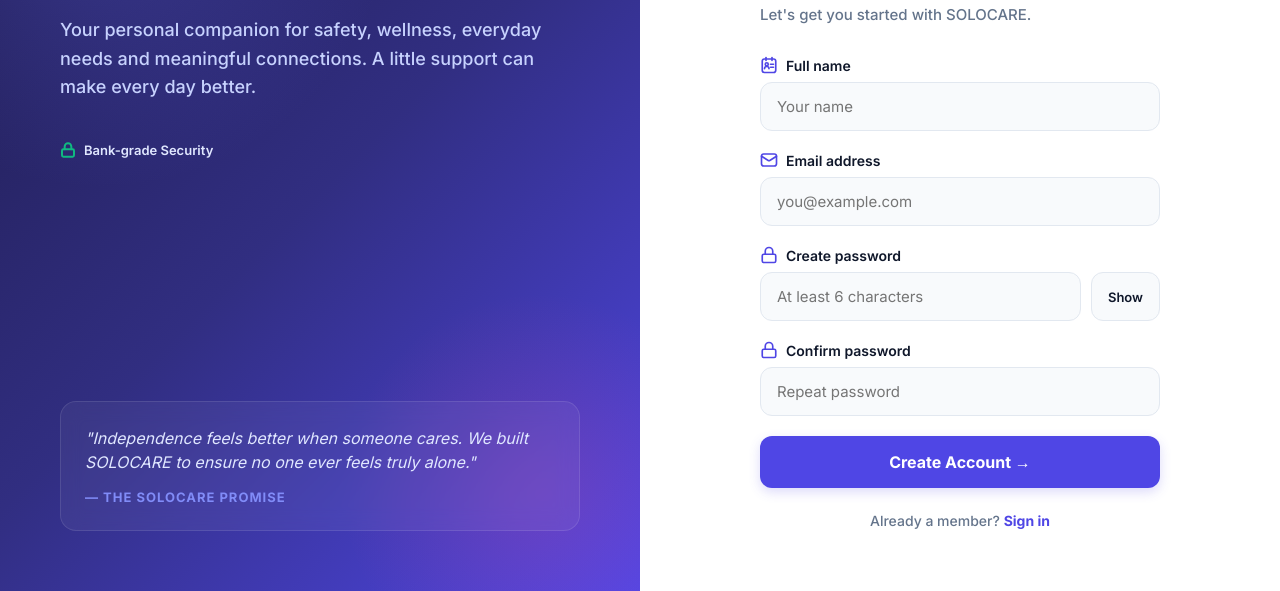
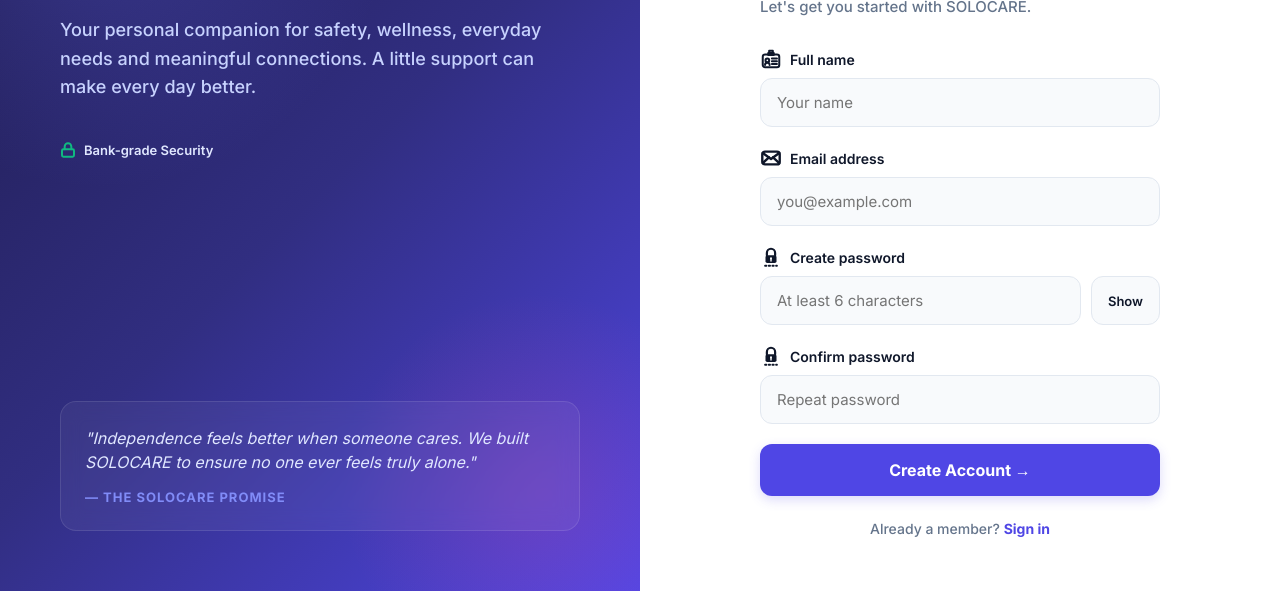
Before and after one commit to vgoud016964-cpu/startup-idea, a website: page index.html in a window 1280 px wide. Both pictures are taken after typing "name@example.com", "Sample123" into the empty fields and a click on the button "Create an account". Shown: the part 209-800 px from the top of the page. Drawn offline with Linux system fonts and the light colour scheme; no server answers.

Commit message:
Update field icons and styles in forms

```diff
--- a/index.html
+++ b/index.html
@@ -94,7 +94,7 @@ h1, h2, h3, .logo-text { font-family: 'Manrope', sans-serif; }
 /* Forms */
 .field { margin-bottom: 20px; }
 .field label { display: flex; align-items: center; gap: 8px; font-size: 14px; font-weight: 600; margin-bottom: 8px; color: var(--text-main); }
-.field-icon { width: 18px; height: 18px; color: var(--primary); flex-shrink: 0; }
+.field-icon { width: 22px; height: 22px; color: #0F172A; flex-shrink: 0; display: inline-block; }
 .field input {
   width: 100%; padding: 14px 16px; background: var(--bg-color);
   border: 1px solid var(--border); border-radius: 12px; color: var(--text-main);
@@ -324,11 +324,17 @@ footer { text-align: center; color: var(--text-muted); font-size: 13px; padding:
     <h2>Welcome home.</h2>
     <p class="subtitle">Your safe space starts here.</p>
     <div class="field">
-      <label><svg class="field-icon" viewBox="0 0 24 24" fill="none" stroke="currentColor" stroke-width="2.2" stroke-linecap="round" stroke-linejoin="round"><rect x="2" y="4" width="20" height="16" rx="3"/><path d="m22 7-8.97 5.7a1.94 1.94 0 0 1-2.06 0L2 7"/></svg>Email address</label>
+      <label>
+        <svg class="field-icon" viewBox="0 0 24 24" fill="none" stroke="currentColor" stroke-width="2.6" stroke-linecap="round" stroke-linejoin="round"><rect x="2.5" y="5" width="19" height="14" rx="3"/><path d="m3 6.5 9 6.5 9-6.5"/><path d="m3 17.5 6.8-6.2"/><path d="m21 17.5-6.8-6.2"/></svg>
+        Email address
+      </label>
       <input id="loginEmail" type="email" placeholder="you@example.com" required>
     </div>
     <div class="field">
-      <label><svg class="field-icon" viewBox="0 0 24 24" fill="none" stroke="currentColor" stroke-width="2.2" stroke-linecap="round" stroke-linejoin="round"><rect x="3" y="11" width="18" height="11" rx="2" ry="2"/><path d="M7 11V7a5 5 0 0 1 10 0v4"/></svg>Password</label>
+      <label>
+        <svg class="field-icon" viewBox="0 0 24 24" fill="none"><path d="M7.5 10V7.5a4.5 4.5 0 0 1 9 0V10" stroke="currentColor" stroke-width="2.4" stroke-linecap="round"/><rect x="6" y="10" width="12" height="8.5" rx="2" fill="currentColor"/><circle cx="12" cy="13.5" r="1.1" fill="#FFFFFF"/><path d="M12 14.2v2.2" stroke="#FFFFFF" stroke-width="1.5" stroke-linecap="round"/><path d="M5.5 21.5h13" stroke="currentColor" stroke-width="2" stroke-linecap="round" stroke-dasharray="1.5 2.5"/></svg>
+        Password
+      </label>
       <div class="password-wrap"><input id="loginPassword" type="password" placeholder="Enter password" required><button class="eye" type="button" onclick="togglePassword('loginPassword',this)">Show</button></div>
     </div>
     <button class="primary" id="loginBtn" type="submit">Sign In →</button>
@@ -339,19 +345,31 @@ footer { text-align: center; color: var(--text-muted); font-size: 13px; padding:
     <h2>Create your space.</h2>
     <p class="subtitle">Let's get you started with SOLOCARE.</p>
     <div class="field">
-      <label><svg class="field-icon" viewBox="0 0 24 24" fill="none" stroke="currentColor" stroke-width="2.2" stroke-linecap="round" stroke-linejoin="round"><path d="M16 2v4"/><path d="M8 2v4"/><rect x="3" y="4" width="18" height="18" rx="3"/><circle cx="9" cy="11" r="2"/><path d="M6 17a3 3 0 0 1 6 0"/><line x1="14" y1="11" x2="18" y2="11"/><line x1="14" y1="15" x2="18" y2="15"/></svg>Full name</label>
+      <label>
+        <svg class="field-icon" viewBox="0 0 24 24" fill="none" stroke="currentColor" stroke-width="2.2" stroke-linecap="round" stroke-linejoin="round"><path d="M10 3h4v3h-4z"/><path d="M9 5.5h6v2H9z"/><rect x="3" y="7" width="18" height="14" rx="2.5"/><circle cx="8" cy="13.5" r="2"/><path d="M5.5 18.5a2.5 2.5 0 0 1 5 0"/><line x1="13" y1="11.5" x2="18.5" y2="11.5"/><line x1="13" y1="14.5" x2="18.5" y2="14.5"/><line x1="13" y1="17.5" x2="18.5" y2="17.5"/></svg>
+        Full name
+      </label>
       <input id="regName" type="text" placeholder="Your name" required minlength="2">
     </div>
     <div class="field">
-      <label><svg class="field-icon" viewBox="0 0 24 24" fill="none" stroke="currentColor" stroke-width="2.2" stroke-linecap="round" stroke-linejoin="round"><rect x="2" y="4" width="20" height="16" rx="3"/><path d="m22 7-8.97 5.7a1.94 1.94 0 0 1-2.06 0L2 7"/></svg>Email address</label>
+      <label>
+        <svg class="field-icon" viewBox="0 0 24 24" fill="none" stroke="currentColor" stroke-width="2.6" stroke-linecap="round" stroke-linejoin="round"><rect x="2.5" y="5" width="19" height="14" rx="3"/><path d="m3 6.5 9 6.5 9-6.5"/><path d="m3 17.5 6.8-6.2"/><path d="m21 17.5-6.8-6.2"/></svg>
+        Email address
+      </label>
       <input id="regEmail" type="email" placeholder="you@example.com" required>
     </div>
     <div class="field">
-      <label><svg class="field-icon" viewBox="0 0 24 24" fill="none" stroke="currentColor" stroke-width="2.2" stroke-linecap="round" stroke-linejoin="round"><rect x="3" y="11" width="18" height="11" rx="2" ry="2"/><path d="M7 11V7a5 5 0 0 1 10 0v4"/></svg>Create password</label>
+      <label>
+        <svg class="field-icon" viewBox="0 0 24 24" fill="none"><path d="M7.5 10V7.5a4.5 4.5 0 0 1 9 0V10" stroke="currentColor" stroke-width="2.4" stroke-linecap="round"/><rect x="6" y="10" width="12" height="8.5" rx="2" fill="currentColor"/><circle cx="12" cy="13.5" r="1.1" fill="#FFFFFF"/><path d="M12 14.2v2.2" stroke="#FFFFFF" stroke-width="1.5" stroke-linecap="round"/><path d="M5.5 21.5h13" stroke="currentColor" stroke-width="2" stroke-linecap="round" stroke-dasharray="1.5 2.5"/></svg>
+        Create password
+      </label>
       <div class="password-wrap"><input id="regPassword" type="password" placeholder="At least 6 characters" required minlength="6"><button class="eye" type="button" onclick="togglePassword('regPassword',this)">Show</button></div>
     </div>
     <div class="field">
-      <label><svg class="field-icon" viewBox="0 0 24 24" fill="none" stroke="currentColor" stroke-width="2.2" stroke-linecap="round" stroke-linejoin="round"><rect x="3" y="11" width="18" height="11" rx="2" ry="2"/><path d="M7 11V7a5 5 0 0 1 10 0v4"/></svg>Confirm password</label>
+      <label>
+        <svg class="field-icon" viewBox="0 0 24 24" fill="none"><path d="M7.5 10V7.5a4.5 4.5 0 0 1 9 0V10" stroke="currentColor" stroke-width="2.4" stroke-linecap="round"/><rect x="6" y="10" width="12" height="8.5" rx="2" fill="currentColor"/><circle cx="12" cy="13.5" r="1.1" fill="#FFFFFF"/><path d="M12 14.2v2.2" stroke="#FFFFFF" stroke-width="1.5" stroke-linecap="round"/><path d="M5.5 21.5h13" stroke="currentColor" stroke-width="2" stroke-linecap="round" stroke-dasharray="1.5 2.5"/></svg>
+        Confirm password
+      </label>
       <input id="regConfirm" type="password" placeholder="Repeat password" required>
     </div>
     <button class="primary" id="registerBtn" type="submit">Create Account →</button>
```
